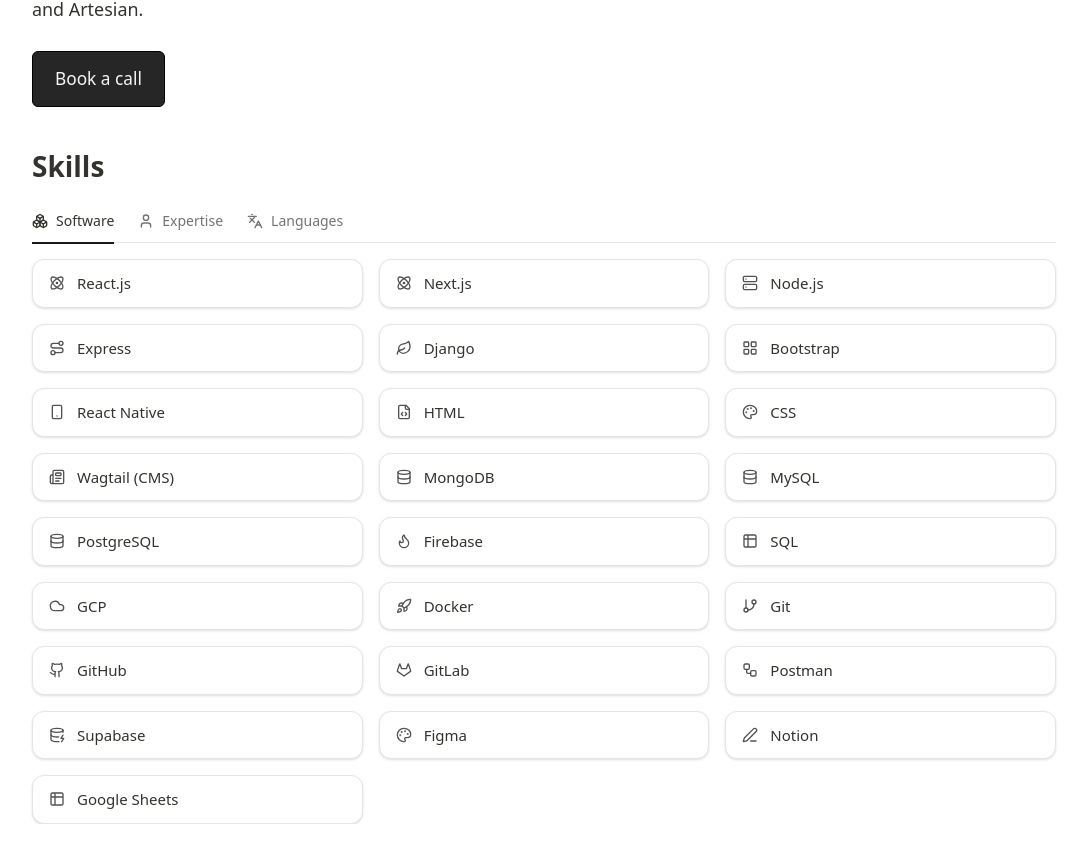
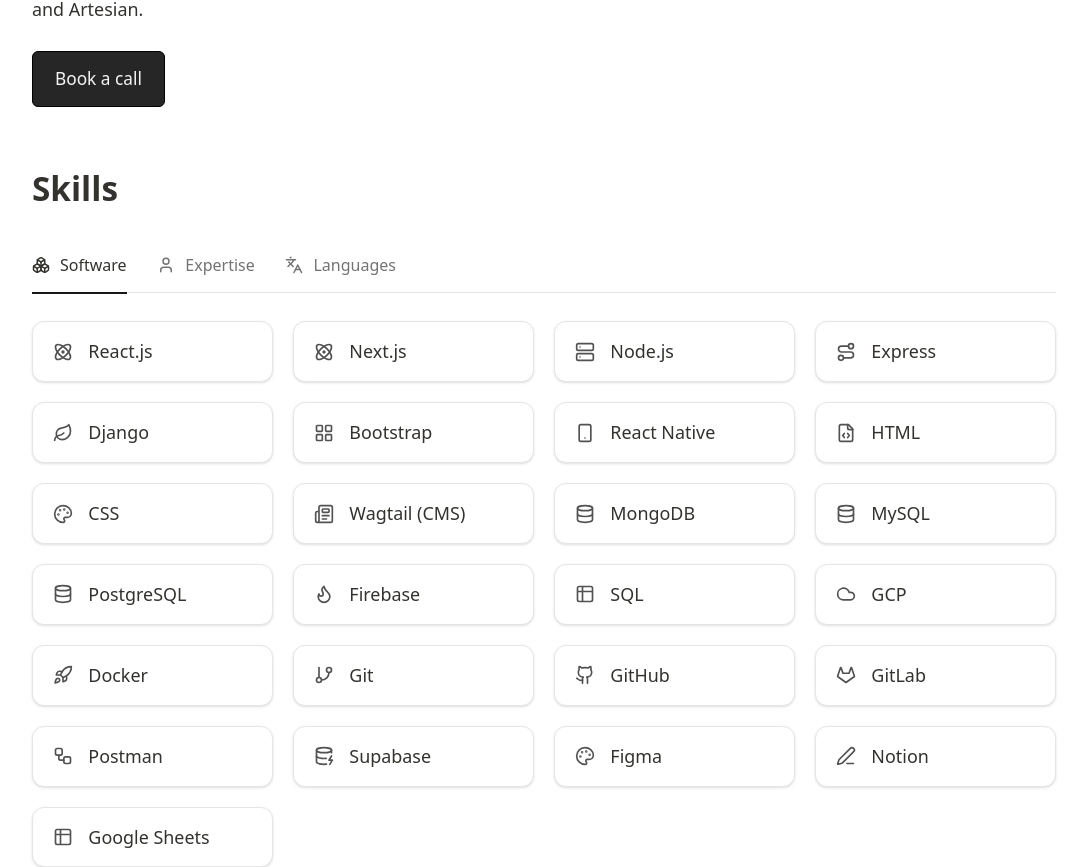
Before and after one commit to LuseBiswas/Portfolio, a Next.js app in the folder my-app/: page / in a window 1280 px wide. Shown: the part 531-1398 px from the top of the page, without its empty margins (96-1183 px from the left). Before the commit the page ends 1355 px from the top, so only its background shows below. Built offline with nearby package versions, Linux system fonts and the light colour scheme.

Commit message:
Skills Section is done

```diff
--- a/my-app/app/components/Skills.jsx
+++ b/my-app/app/components/Skills.jsx
@@ -36,10 +36,10 @@
 function SkillCard({ icon: Icon, label }) {
   return (
     <div
-      className="flex items-center gap-3 rounded-xl border border-neutral-200 bg-white px-4 py-3 shadow-sm"
+      className="flex items-center gap-[clamp(8px,1.2vw,16px)] rounded-xl border border-neutral-200 bg-white px-[clamp(12px,1.6vw,20px)] py-[clamp(10px,1.4vw,16px)] shadow-sm"
     >
-      <Icon className="size-4 shrink-0 text-neutral-600" aria-hidden="true" />
-      <span className="text-[15px] text-[#33322e]">{label}</span>
+      <Icon className="shrink-0 text-neutral-600 w-[clamp(14px,1.6vw,20px)] h-[clamp(14px,1.6vw,20px)]" aria-hidden="true" />
+      <span className="text-[clamp(12px,1.4vw,18px)] text-[#33322e]">{label}</span>
     </div>
   );
 }
@@ -87,7 +87,7 @@
       { label: "Figma",          icon: Palette },
       { label: "Notion",         icon: PenLine },
       { label: "Google Sheets",  icon: Table2 },
-      // (Webflow wasn’t in resume, keeping optional)
+      // (Webflow wasn't in resume, keeping optional)
       // { label: "Webflow",        icon: CalendarDays },
     ],
 
@@ -133,20 +133,21 @@
   };
 
   return (
-    <section aria-labelledby="skills-heading" className="mt-[clamp(24px,3vw,48px)]">
+    <section aria-labelledby="skills-heading" className="mt-[clamp(32px,4.5vw,80px)]">
       <h2
         id="skills-heading"
-        className="font-dm-sans text-[clamp(22px,2.4vw,28px)] font-bold text-[#33322e]"
+        className="font-dm-sans font-semibold text-[#33322e]
+                           text-[clamp(18px,2.6vw,40px)]"
       >
         Skills
       </h2>
 
       {/* Tabs */}
-      <div className="mt-3">
+      <div className="mt-[clamp(12px,1.8vw,24px)]">
         <div
           role="tablist"
           aria-label="Skills categories"
-          className="flex items-center gap-6 border-b border-neutral-200"
+          className="flex items-center gap-[clamp(16px,2.4vw,32px)] border-b border-neutral-200"
         >
           {tabs.map((t, i) => {
             const Icon = t.icon;
@@ -162,12 +163,12 @@
                 onClick={() => setActive(t.key)}
                 onKeyDown={(e) => onKeyDown(e, i)}
                 className={[
-                  "group relative -mb-px inline-flex items-center gap-2 py-3 text-sm",
+                  "group relative -mb-px inline-flex items-center gap-[clamp(6px,1vw,10px)] py-[clamp(10px,1.4vw,16px)] text-[clamp(12px,1.4vw,16px)]",
                   "text-[#33322e]",
                   isActive ? "font-medium" : "text-neutral-500 hover:text-[#33322e]"
                 ].join(" ")}
               >
-                <Icon className="size-4" aria-hidden="true" />
+                <Icon className="w-[clamp(14px,1.6vw,18px)] h-[clamp(14px,1.6vw,18px)]" aria-hidden="true" />
                 <span>{t.label}</span>
                 <span
                   className={[
@@ -191,9 +192,9 @@
             id={`panel-${t.key}`}
             aria-labelledby={`tab-${t.key}`}
             hidden={!isActive}
-            className="pt-4"
+            className="pt-[clamp(16px,2.2vw,32px)]"
           >
-            <div className="grid gap-4 sm:grid-cols-2 lg:grid-cols-3">
+            <div className="grid gap-[clamp(12px,1.8vw,20px)] grid-cols-[repeat(auto-fill,minmax(clamp(140px,18vw,220px),1fr))]">
               {data[t.key].map((item) => (
                 <SkillCard key={item.label} icon={item.icon} label={item.label} />
               ))}
```
